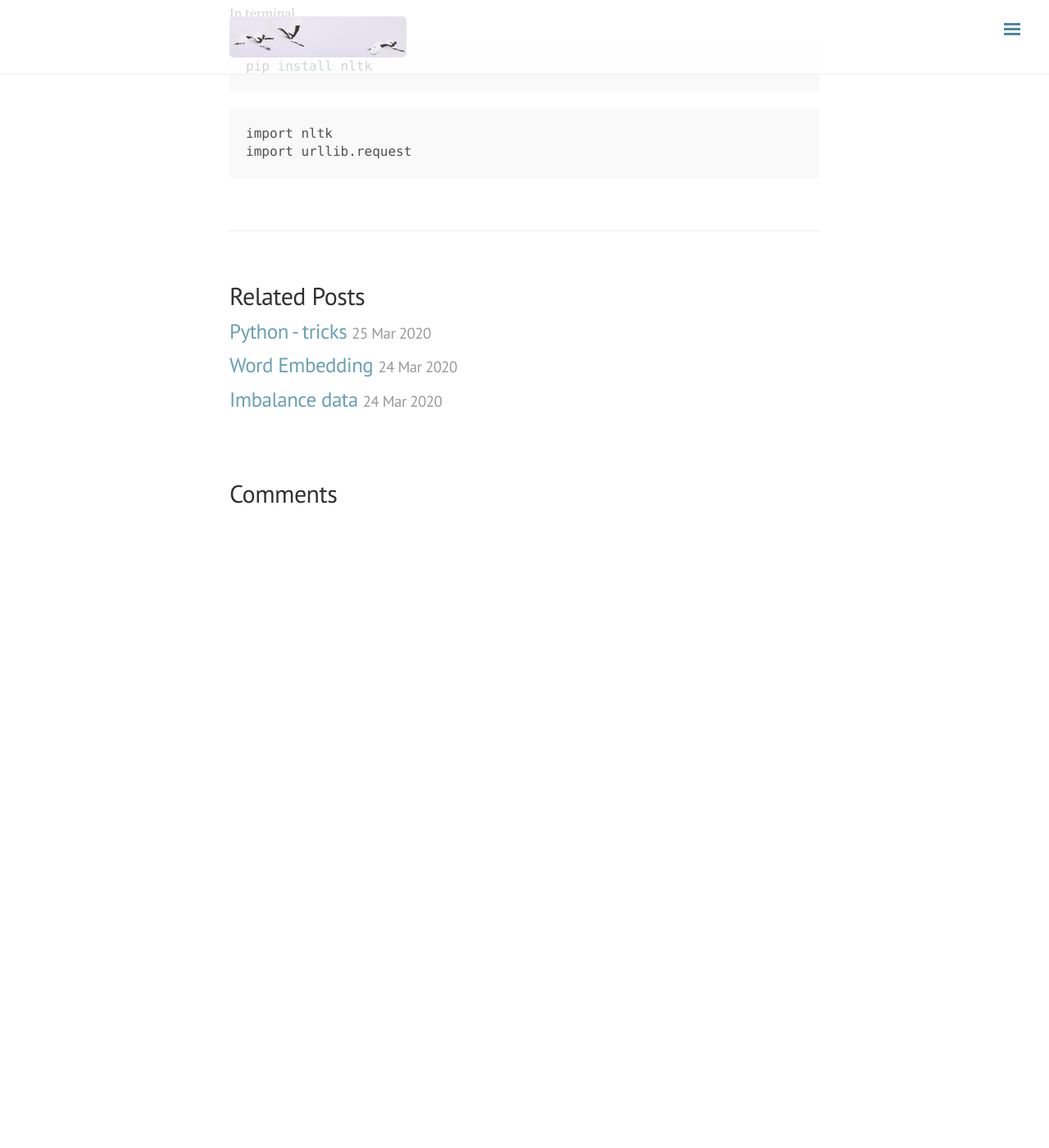
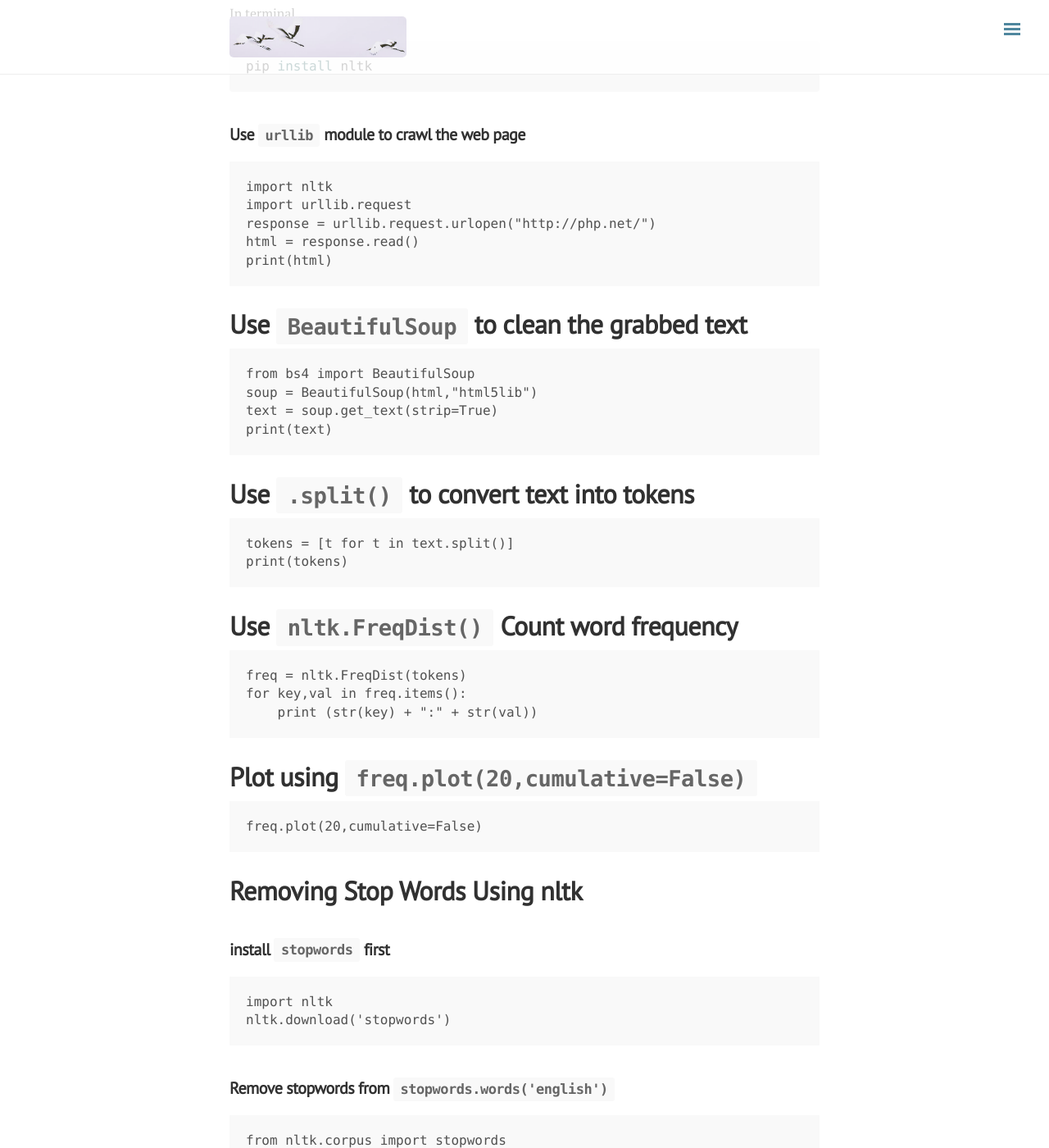
Before and after one commit to ylyy93/my_blog, a Jekyll site: the page built from _posts/datascience/2020-03-25-nlp-nltk.md, in a window 1280 px wide and 1400 px high, scrolled down 299 px. Shown: the whole window at 82% size. Built offline with Jekyll 4.4.1, drawn with Linux system fonts in a browser that asks for light colours; nearby versions of some CDN libraries; comment, search, counter and statistics services are not loaded; before the commit the page ends 929 px from its top, so only the background shows below that; some of the changed text lies outside the part shown.

Commit message:
rebuilding site Wed Mar 25 11:51:55 PDT 2020

````diff
--- a/_posts/datascience/2020-03-25-nlp-nltk.md
+++ b/_posts/datascience/2020-03-25-nlp-nltk.md
@@ -6,13 +6,67 @@ categories: Statistics
 tags: [Machine Learning]
 ---
 
-# Install NLTK
+# Install `NLTK`
 In terminal,
 ```bash
 pip install nltk
 ```
 
+## Use `urllib` module to crawl the web page
 ```python3
 import nltk
 import urllib.request
+response = urllib.request.urlopen("http://php.net/")
+html = response.read()
+print(html)
 ```
+
+# Use `BeautifulSoup` to clean the grabbed text
+```python3
+from bs4 import BeautifulSoup
+soup = BeautifulSoup(html,"html5lib")
+text = soup.get_text(strip=True)
+print(text)
+```
+
+# Use `.split()` to convert text into tokens
+
+```python3
+tokens = [t for t in text.split()]
+print(tokens)
+```
+
+# Use `nltk.FreqDist()` Count word frequency
+```python3
+freq = nltk.FreqDist(tokens)
+for key,val in freq.items():
+    print (str(key) + ":" + str(val))
+```
+
+
+# Plot using `freq.plot(20,cumulative=False)`
+```python3
+freq.plot(20,cumulative=False)
+```
+
+# Removing Stop Words Using nltk
+
+## install `stopwords` first
+```python3
+import nltk
+nltk.download('stopwords')
+```
+
+## Remove stopwords from `stopwords.words('english')`
+```python3
+from nltk.corpus import stopwords
+
+clean_tokens = tokens[:]
+sr = stopwords.words('english')
+for token in tokens:
+    if token in sr:
+        clean_tokens.remove(token)
+freq = nltk.FreqDist(clean_tokens)
+for key,val in freq.items():
+    print (str(key) + ":" + str(val))
+```
````
Also changed, not shown: _posts/python/2020-03-25-python-tricks.md (+21 -4 lines).
